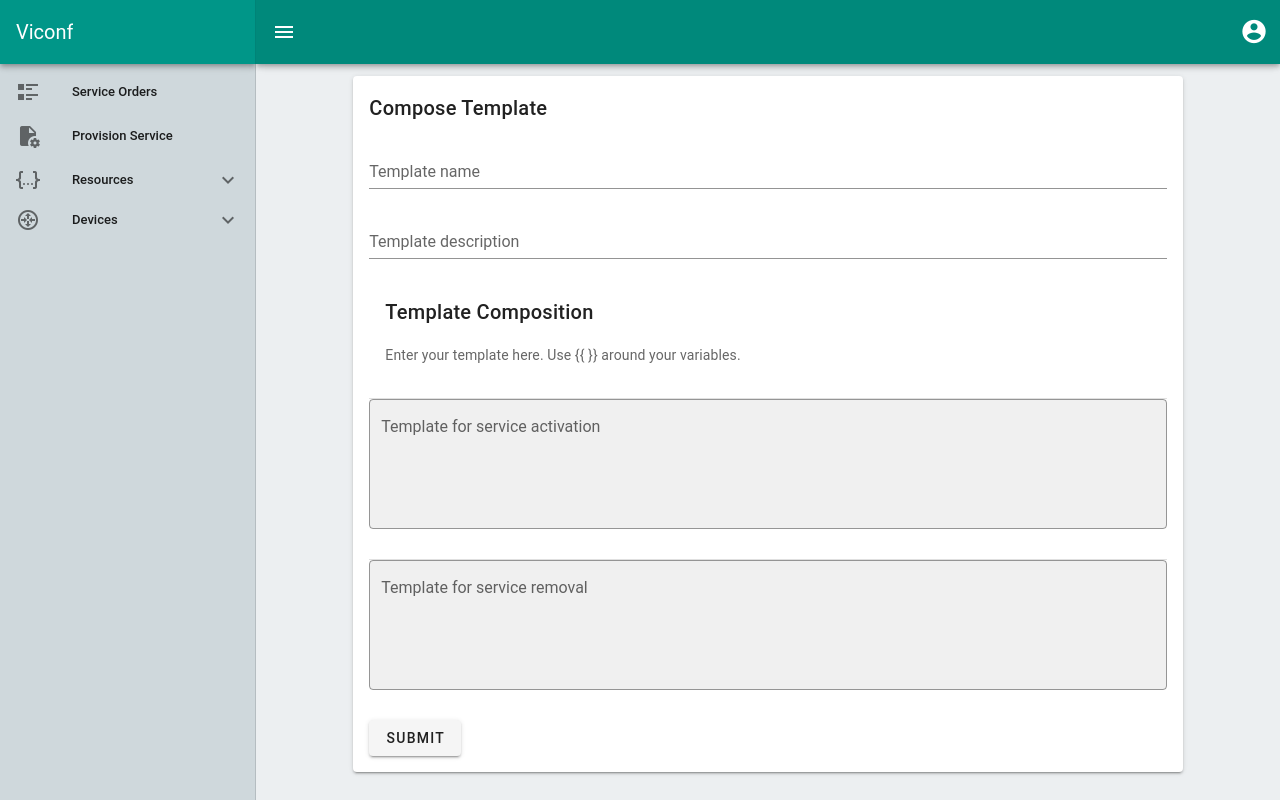
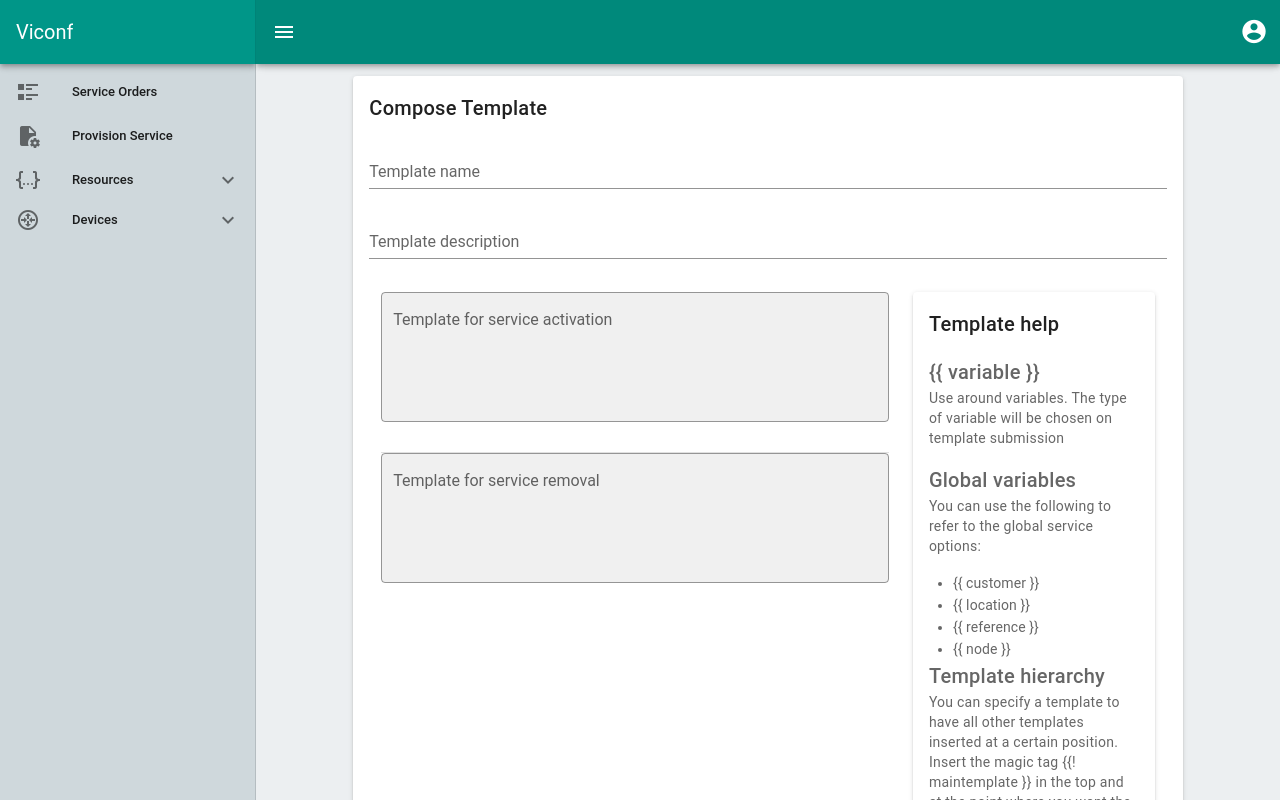
Before and after one commit to Eising/viconf-frontend, a Vue app: page /templates/compose in a window 1280 px wide. Shown: the top 800 px of the page. Built offline with nearby package versions, Linux system fonts and the light colour scheme; no server answers; what vuetify-dialog would draw is missing.

Commit message:
Add help text on template composition

```diff
--- a/src/components/ComposeTemplate.vue
+++ b/src/components/ComposeTemplate.vue
@@ -17,15 +17,12 @@
                         v-model="description"
                         label="Template description"
                     ></v-text-field>
-                    <v-card flat>
-                        <v-card-title>Template Composition</v-card-title>
-                        <v-card-text>
-                            <p>
-                                Enter your template here. Use <span v-pre>{{ }}</span> around your variables.
-                            </p>
-                        </v-card-text>
-                    </v-card>
-                    <v-divider />
+                    <v-container fluid>
+                        <v-row>
+                            <v-col
+                                cols="12"
+                                md="8"
+                                >
                                 <v-textarea
                                     v-model="up_contents"
                                     filled
@@ -45,9 +42,43 @@
                                     label="Template for service removal"
                                     @keydown="handleKeyDown"
                                 ></v-textarea>
+                            </v-col>
+                            <v-col
+                                cols="12"
+                                md="4"
+                            >
+                                <v-card>
+                                    <v-card-title>Template help</v-card-title>
+                                    <v-card-text>
+                                        <span class="title" v-pre>{{ variable }}</span>
+                                        <p class="body-2">Use {{  }} around variables. The type of variable will be chosen on template submission</p>
+                                        <span class="title">Global variables</span>
+                                        <p class="body-2">You can use the following to refer to the global service options:</p>
+                                        <ul>
+                                            <li v-pre>{{ customer }}</li>
+                                            <li v-pre>{{ location }}</li>
+                                            <li v-pre>{{ reference }}</li>
+                                            <li v-pre>{{ node }} </li>
+                                        </ul>
+                                        <span class="title">Template hierarchy</span>
+                                        <p class="body-2" v-pre>
+                                            You can specify a template to have all other templates inserted at a certain position.<br>
+                                            Insert the magic tag {{! maintemplate }} in the top and at the point where you want the other templates, insert the {{! subtemplates }} tag.
+                                        </p>
+                                        <p class="body-2" v-pre>
+                                            You can exclude individual templates from this by specifying the magic tag {{! subexclude }}.
+                                            These templates will always be added to the end of the configuration.
+                                        </p>
+
+                                    </v-card-text>
+                                </v-card>
+                            </v-col>
+                        </v-row>
+                    </v-container>
                     <v-btn
                         type="submit"
                     >submit</v-btn>
+
 
                 </form>
             </v-card-text>
```
Lines whose indentation alone changed are shown as unchanged.
